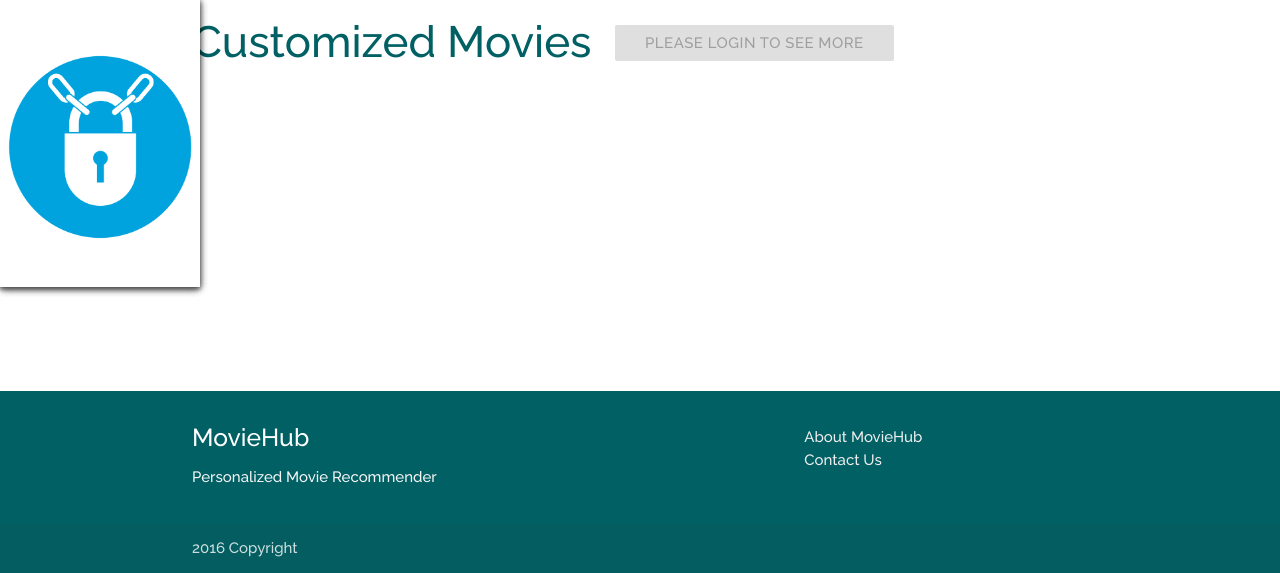
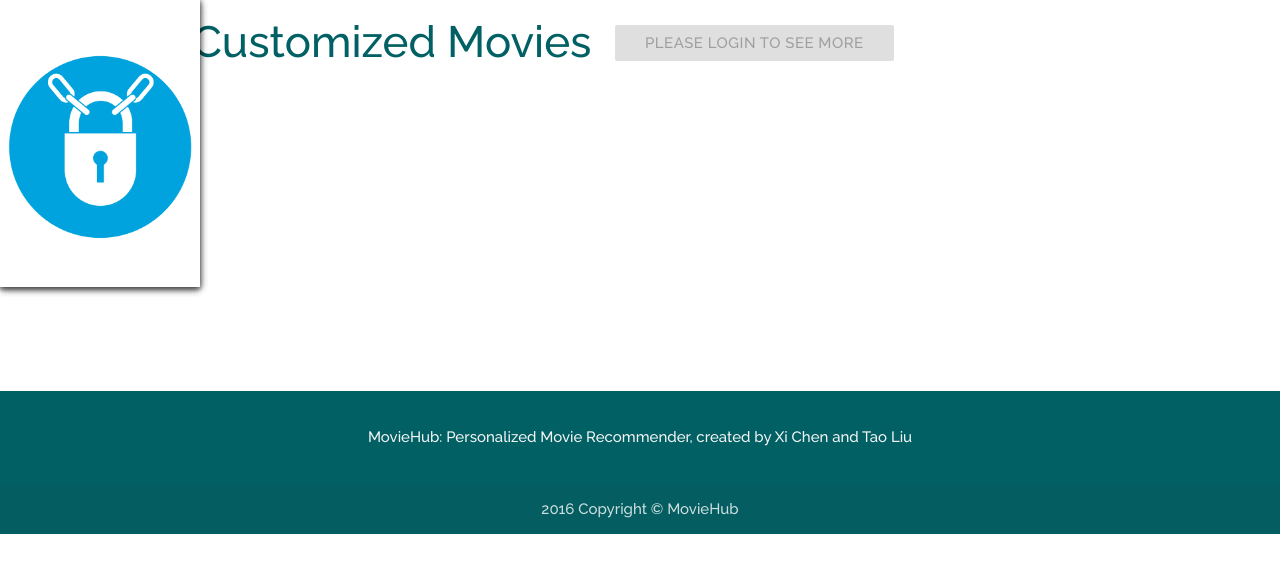
Before and after one commit to liut2/MovieHubApp, a Flask app: page / in a window 1280 px wide. Shown: the part 1350-1923 px from the top of the page. After the commit the page ends 1884 px from the top, so only its background shows below. Run offline with Flask 2, Linux system fonts and the light colour scheme; data that the repository does not hold is empty; some libraries are stand-ins or nearby versions.

Commit message:
stable version

```diff
--- a/website-newest/templates/index.html
+++ b/website-newest/templates/index.html
@@ -155,23 +155,12 @@
     {% block footer %}
     <footer class="page-footer cyan darken-4">
       <div class="container">
-        <div class="row">
-          <div class="col l6 s12">
-            <h5 class="white-text">MovieHub</h5>
-            <p class="grey-text text-lighten-4">Personalized Movie Recommender</p>
-          </div>
-          <div class="col l4 offset-l2 s12">
-            <ul>
-              <li><a class="grey-text text-lighten-3" href="#!">About MovieHub</a></li>
-              <li><a class="grey-text text-lighten-3" href="#!">Contact Us</a></li>
-            </ul>
-          </div>
+        <div class="row" style="text-align: center;">
+            <p class="grey-text text-lighten-4">MovieHub: Personalized Movie Recommender, created by Xi Chen and Tao Liu</p>
         </div>
       </div>
-      <div class="footer-copyright">
-        <div class="container">
-          2016 Copyright
-        </div>
+      <div class="footer-copyright" style="text-align: center;">
+          2016 Copyright © MovieHub
       </div>
     </footer>
     {% endblock %}
```
Also changed, not shown: website-newest/templates/search_page.html (+16 -27 lines), 3 other files.
